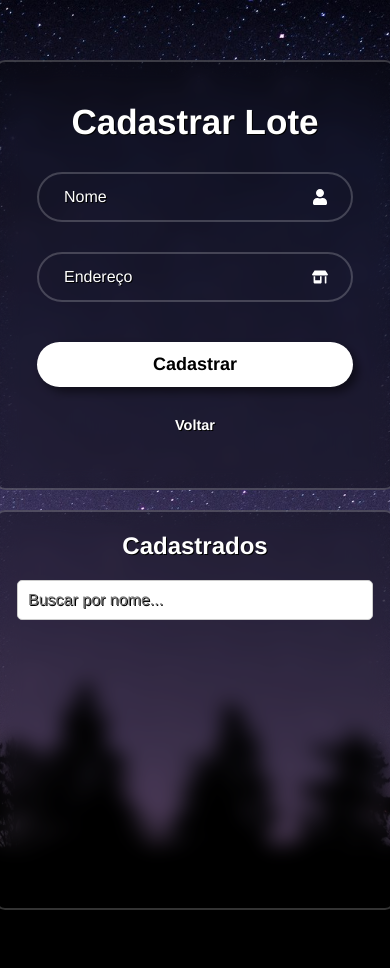
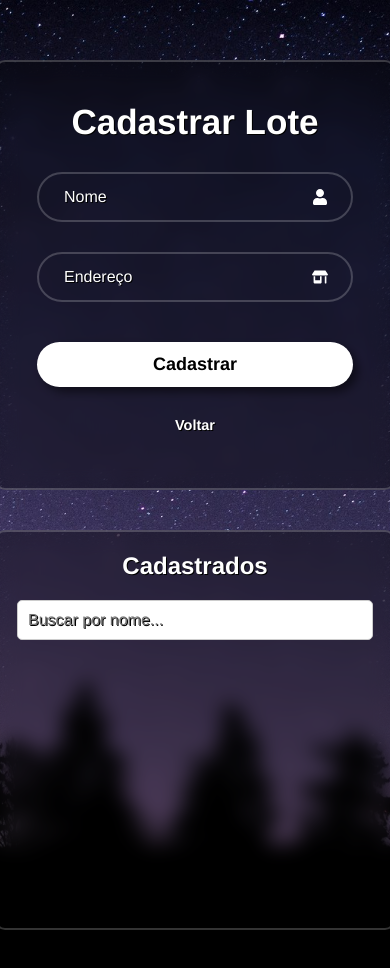
Before and after one commit to rbcribeiro/tela_cadastrar_editar, a React (Vite) app: page / in a window 390 px wide. Both pictures are taken after a click on the button "Cadastrar Endereço". Shown: the top 968 px of the page. Built offline with nearby package versions, Linux system fonts and the light colour scheme.

Commit message:
style: ajustes na responsividade

```diff
--- a/src/Components/Cadastrar/Cadastrar.css
+++ b/src/Components/Cadastrar/Cadastrar.css
@@ -7,7 +7,7 @@
   align-items: center;
 }
 
-.Cadastrar .Exibir{
+.Cadastrar .Exibir {
   padding: 20px;
   border-radius: 10px;
 
@@ -27,6 +27,11 @@
 @media only screen and (max-width: 800px) {
   .ContainerGrid {
     grid-template-columns: 1fr;
-      padding: 20px;
+  }
+
+  @media only screen and (max-width: 500px) {
+    .Exibir {
+      width: 250px;
+    }
   }
 }
--- a/src/Components/Form/Form.css
+++ b/src/Components/Form/Form.css
@@ -97,8 +97,11 @@
   text-decoration: underline;
 }
 
-@media only screen and (max-width: 800px) {
+@media only screen and (max-width: 500px) {
+
   .container {
-    width: 400px;
+    width: 100%;
+    margin: 20px 0;
+
   }
 }
--- a/src/Paginas/Inicio.css
+++ b/src/Paginas/Inicio.css
@@ -43,16 +43,14 @@
 
 @media only screen and (max-width: 800px) {
   .Inicio {
-    width: 400px;
+    width: 85%;
     padding: 20px;
 
   }
   .content-mode {
-    width: 400px;
-    padding: 20px;
+    width: 85%;
     display: flex;
     align-items: center;
     justify-content: center;
-    margin: 20px;
   }
 }
```
Also changed, not shown: src/Components/ItemLista/ItemLista.css (line endings or trailing spaces).
